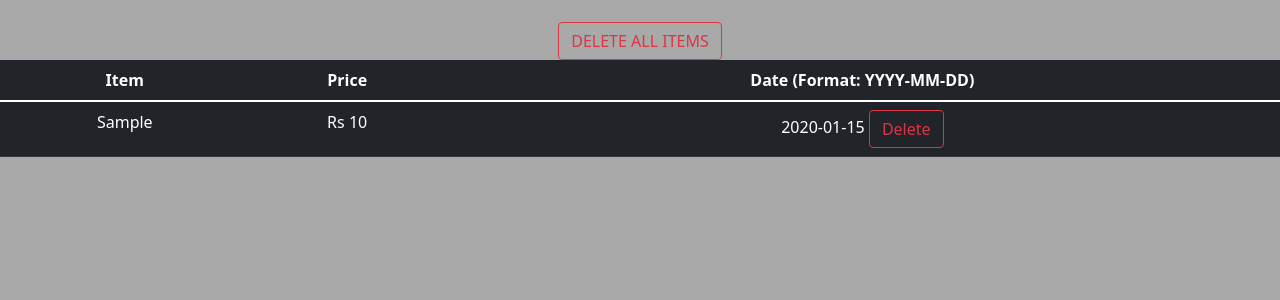
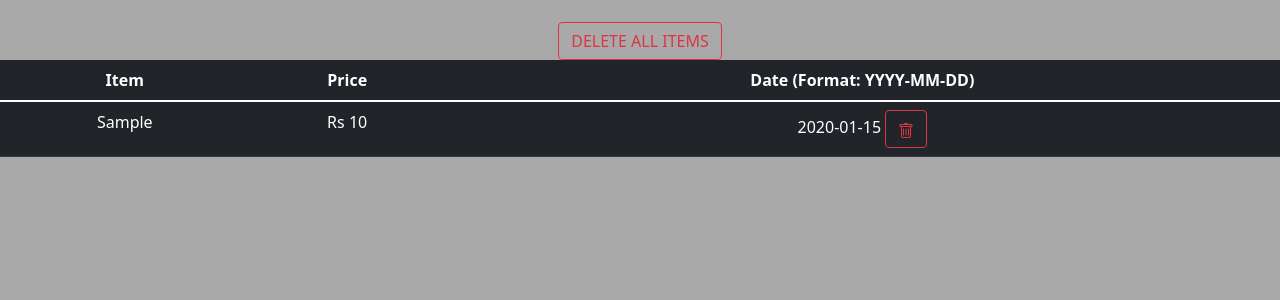
Before and after one commit to Ghazi158/project, a Flask app: page / in a window 1280 px wide. Shown: the part 286-586 px from the top of the page. Run offline with Flask 3, Linux system fonts and the light colour scheme; tables that the repository leaves empty hold one stand-in row (values such as "Sample post"); some libraries are stand-ins or nearby versions.

Commit message:
UI CHANGES

```diff
--- a/templates/index.html
+++ b/templates/index.html
@@ -28,13 +28,10 @@
     </style>
 
     <body style="background-color: darkgrey;">
-
               <header class="mb-5 small text-center">
-
                   <h1 style="background-color: black; color: white; font-variant-caps: unicase;">
                     Spending Notes
                   </h1>
-
               </header>
 
     <main class="container-fluid py-5 text-center">
@@ -44,54 +41,63 @@
             <label>Item</label>
             <input autocomplete="off" autofocus id="item" name="item" type="text" class="form-control" placeholder="Enter item">
           </div>
+
           <div class="col">
             <label> Price </label>
             <input autocomplete="off" id="price" name="price" type="number" class="form-control" placeholder="Enter Price">
           </div>
+
         </div>
+
         <p> </p>
+
         <button type="submit" class="btn btn-outline-success">Add</button>
 
 
   </form>
           </main>
 
-
           <table class="table table-dark">
             <thead style="text-align: center;">
+
               <tr>
                 <th scope="col">Item</th>
                 <th scope="col">Price</th>
                 <th scope="col">Date  (Format: YYYY-MM-DD)</th>
+
                 <form action="/delete_all" method="post">
                   <div class="center-div">
                     <button type="submit" class="btn btn-outline-danger">DELETE ALL ITEMS</button>
                   </div>
                 </form>
               </tr>
+
             </thead>
+
             <tbody>
               {% for row in rows %}
               <form action="/delete_row" method="post">
                 <tr style="text-align: center;">
-
                   <input type="hidden" name="row_id" value="{{ row['id'] }}">
-
                   <td>{{ row["item"]}}</td>
-
-      <td>Rs {{ row["price"]}}
-      </td>
-
+                  <td>Rs {{ row["price"]}}</td>
                   <td>  {{ row["timestamp"] }}
-        <button type="submit" class="btn btn-outline-danger">Delete</button>
+                    <button type="submit" class="btn btn-outline-danger"><svg xmlns="http://www.w3.org/2000/svg" width="16" height="16" fill="currentColor" class="bi bi-trash" viewBox="0 0 16 16">
+                      <path d="M5.5 5.5A.5.5 0 0 1 6 6v6a.5.5 0 0 1-1 0V6a.5.5 0 0 1 .5-.5m2.5 0a.5.5 0 0 1 .5.5v6a.5.5 0 0 1-1 0V6a.5.5 0 0 1 .5-.5m3 .5a.5.5 0 0 0-1 0v6a.5.5 0 0 0 1 0z"/>
+                      <path d="M14.5 3a1 1 0 0 1-1 1H13v9a2 2 0 0 1-2 2H5a2 2 0 0 1-2-2V4h-.5a1 1 0 0 1-1-1V2a1 1 0 0 1 1-1H6a1 1 0 0 1 1-1h2a1 1 0 0 1 1 1h3.5a1 1 0 0 1 1 1zM4.118 4 4 4.059V13a1 1 0 0 0 1 1h6a1 1 0 0 0 1-1V4.059L11.882 4zM2.5 3h11V2h-11z"/>
+                    </svg>
+                  </button>
                   </td>
                 </tr>
               </form>
               {% endfor %}
             </tbody>
+
           </table>
+
 
         </body>
 
 
+
       </html>
```
Also changed, not shown: app.py (+7 -2 lines), tracker.db. Lines whose indentation alone changed are shown as unchanged.
